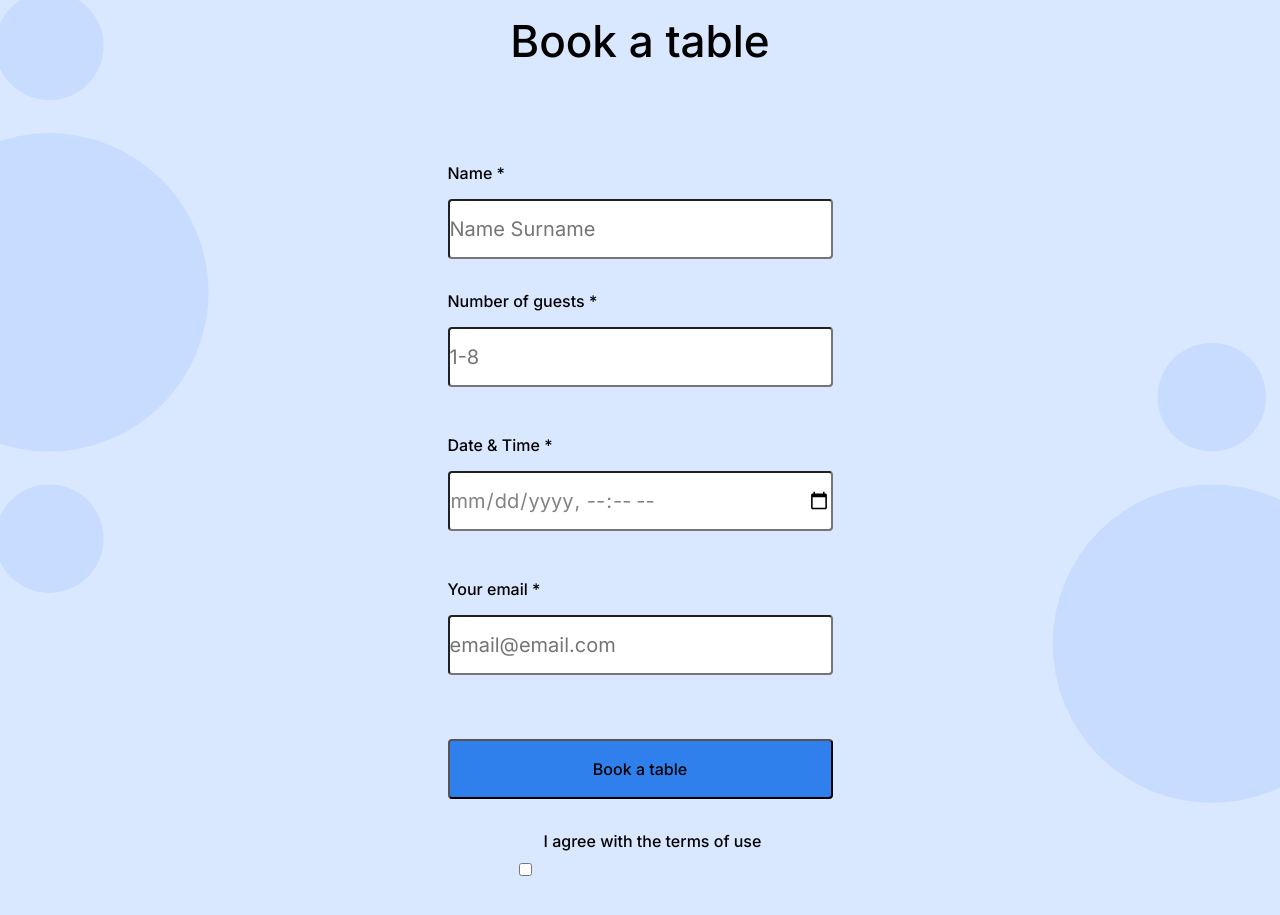
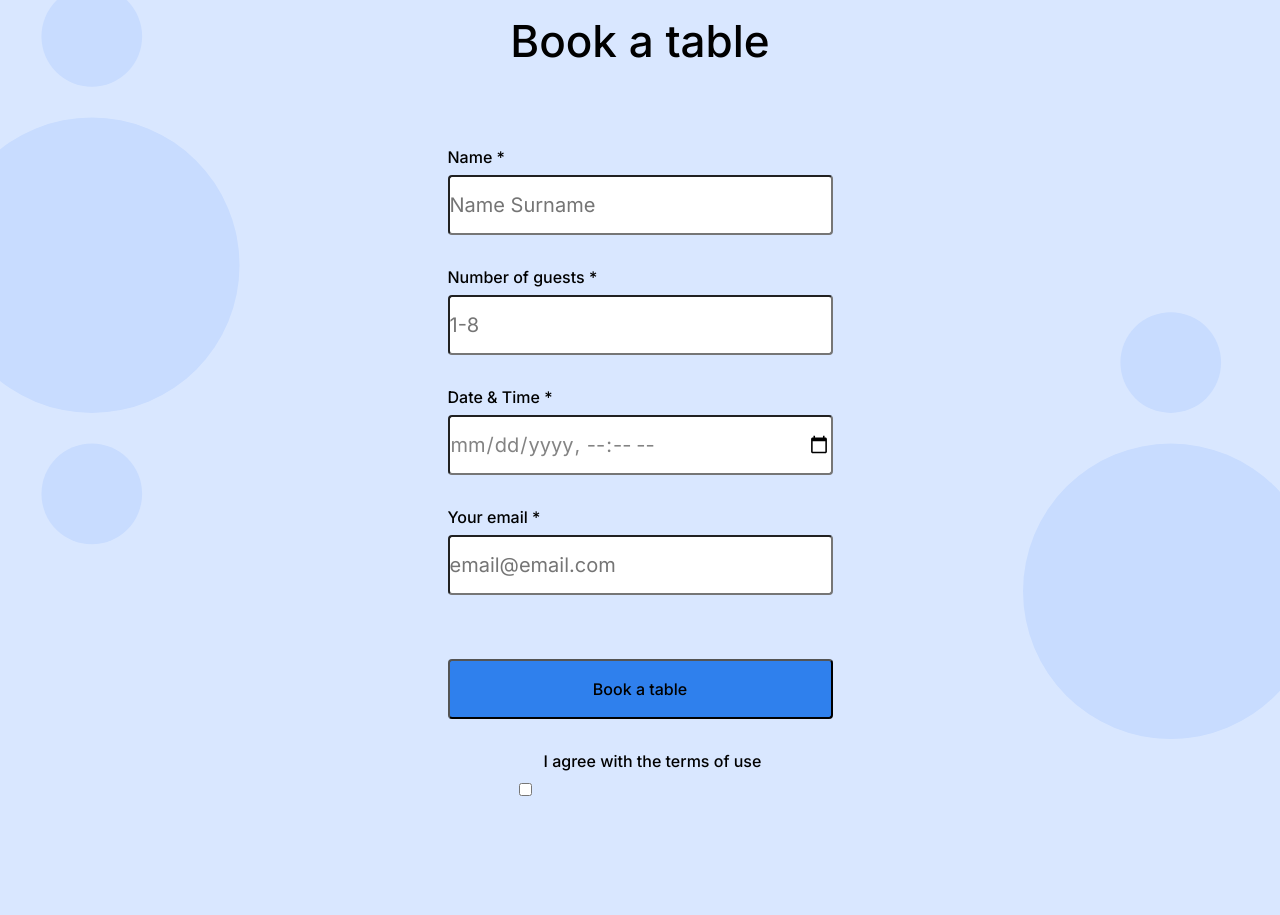
Before and after one commit to Samwell0/se_project_coffeeshop, a plain HTML site: page index.html in a window 1280 px wide. Shown: the part 1803-2718 px from the top of the page. Drawn offline with Linux system fonts and the light colour scheme.

Commit message:
remove <p> tag in titles

```diff
--- a/index.html
+++ b/index.html
@@ -115,7 +115,7 @@
           <form class="reservation__form form">
             <fieldset class="form__fieldset">
               <label for="name" class="form__label"
-                ><p>Name *</p>
+                >Name *
                 <input
                   type="text"
                   class="form__input"
@@ -125,7 +125,7 @@
                 />
               </label>
               <label for="number-of-guests" class="form__label"
-                ><p>Number of guests *</p>
+                >Number of guests *
                 <input
                   type="number"
                   class="form__input"
@@ -139,13 +139,13 @@
             </fieldset>
             <fieldset class="form__fieldset">
               <label for="date-and-time" class="form__label"
-                ><p>Date & Time *</p>
+                >Date & Time *
                 <input type="datetime-local" class="form__input" required />
               </label>
             </fieldset>
             <fieldset class="form__fieldset">
               <label for="email" class="form__label"
-                ><p>Your email *</p>
+                >Your email *
                 <input
                   type="email"
                   class="form__input"
```
